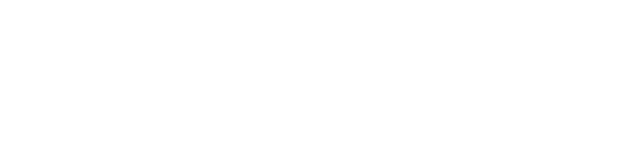
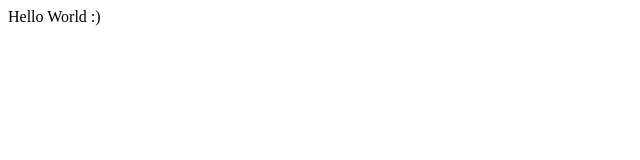
Before and after one commit to sebastienfilion/project.idex, a website: page index.html in a window 1280 px wide. Shown: the whole page, without its empty margins (0-640 px from the left). Drawn offline with Linux system fonts and the light colour scheme.

Commit message:
Update index.html

```diff
--- a/index.html
+++ b/index.html
@@ -12,6 +12,7 @@
 
 </head>
 <body>
+    Hello World :)
 
     <!-- Google Analytics: change UA-XXXXX-X to be your site's ID. -->
     <script>
```
